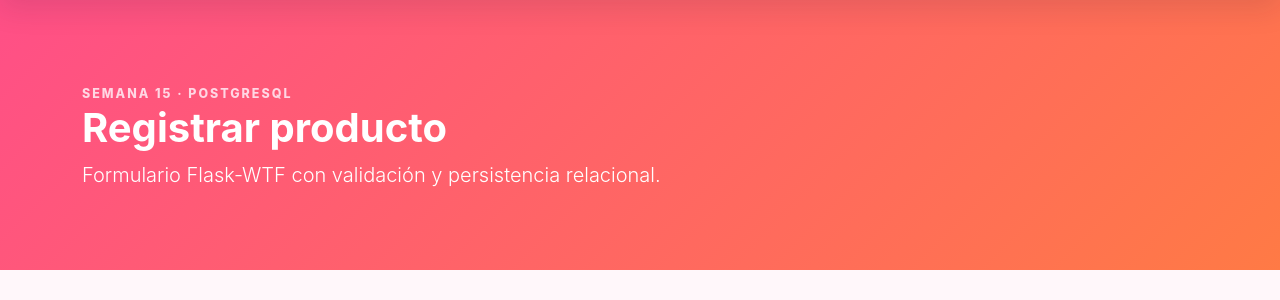
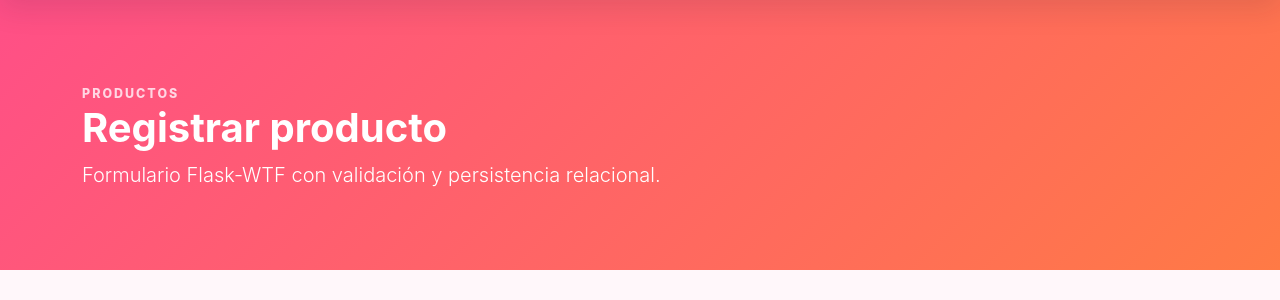
Before and after one commit to 2525STEFANYCORREA/ventas_temu_flask, a Flask app: page /productos/nuevo in a window 1280 px wide. Shown: the part 64-364 px from the top of the page. Run offline with Flask 3, Linux system fonts and the light colour scheme; a user stored in the database is signed in; a database or web service that is not in the repository returns one stand-in record (values such as "Sample title"); some libraries are stand-ins or nearby versions.

Commit message:
Limpiar etiquetas de presentación

```diff
--- a/templates/formulario_producto.html
+++ b/templates/formulario_producto.html
@@ -3,7 +3,7 @@
 {% block content %}
 <section class="inner-hero">
     <div class="container">
-        <span class="eyebrow light">SEMANA 15 · POSTGRESQL</span>
+        <span class="eyebrow light">PRODUCTOS</span>
         <h1 class="display-6 fw-bold">{{ modo }} producto</h1>
         <p class="lead mb-0">Formulario Flask-WTF con validación y persistencia relacional.</p>
     </div>
```
